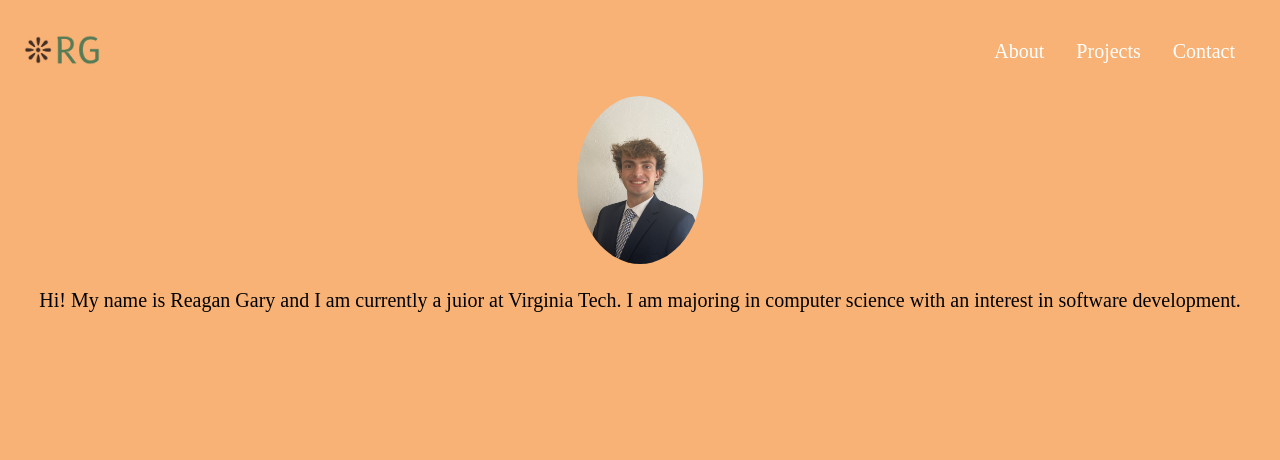
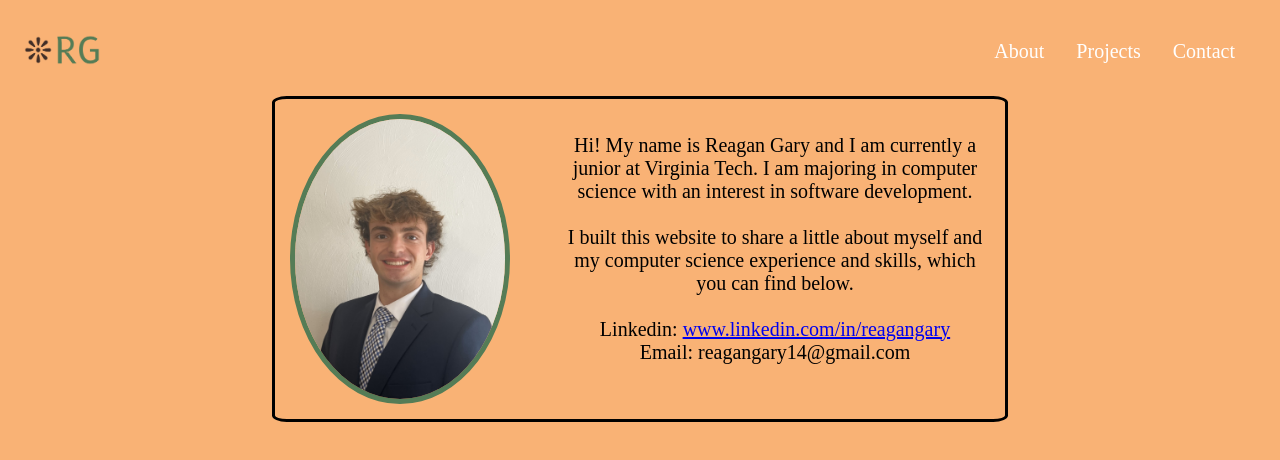
Before and after one commit to rbgary0/personalWebsite, a React (Vite) app: page / in a window 1280 px wide. Shown: the top 460 px of the page. Built offline with nearby package versions, Linux system fonts and the light colour scheme.

Commit message:
small update

```diff
--- a/src/components/About.jsx
+++ b/src/components/About.jsx
@@ -9,8 +9,17 @@ function About() {
         <div className='about'>
             <div className='text'>
                 <img className='headshot' alt="headshot" src={headshot}></img>
-                <p>Hi! My name is Reagan Gary and I am currently a juior at Virginia Tech.
+                <p>Hi! My name is Reagan Gary and I am currently a junior at Virginia Tech.
                     I am majoring in computer science with an interest in software development.
+                    <br></br>
+                    <br></br>
+                    I built this website to share a little about myself and my computer science
+                    experience and skills, which you can find below.
+                    <br></br>
+                    <br></br>
+                    Linkedin: <a href="https://www.linkedin.com/in/reagangary">www.linkedin.com/in/reagangary</a>
+                    <br></br>
+                    Email: reagangary14@gmail.com
                 </p>
 
             </div>
--- a/src/components/about.css
+++ b/src/components/about.css
@@ -17,12 +17,23 @@
     /*border-radius: 50%;
     height: 150px;
     width: 150px;    */
-    height: 10%;
+    height: 30%;
     border-radius: 50%;
-    width: 10%;
+    border-style: solid;
+    border-width: 5px;
+    border-color: #557C56;
+    width: 30%;
+    margin-right: 50px;
 
 }
 .text {
     text-align: center;
     font-size: 20px;
+    width:700px;
+    border-style: solid;
+    border-radius: 2%;
+    padding: 15px 15px 15px 15px;
+    word-wrap: break-word;
+    display: flex;
+    margin: auto;
 }
```
